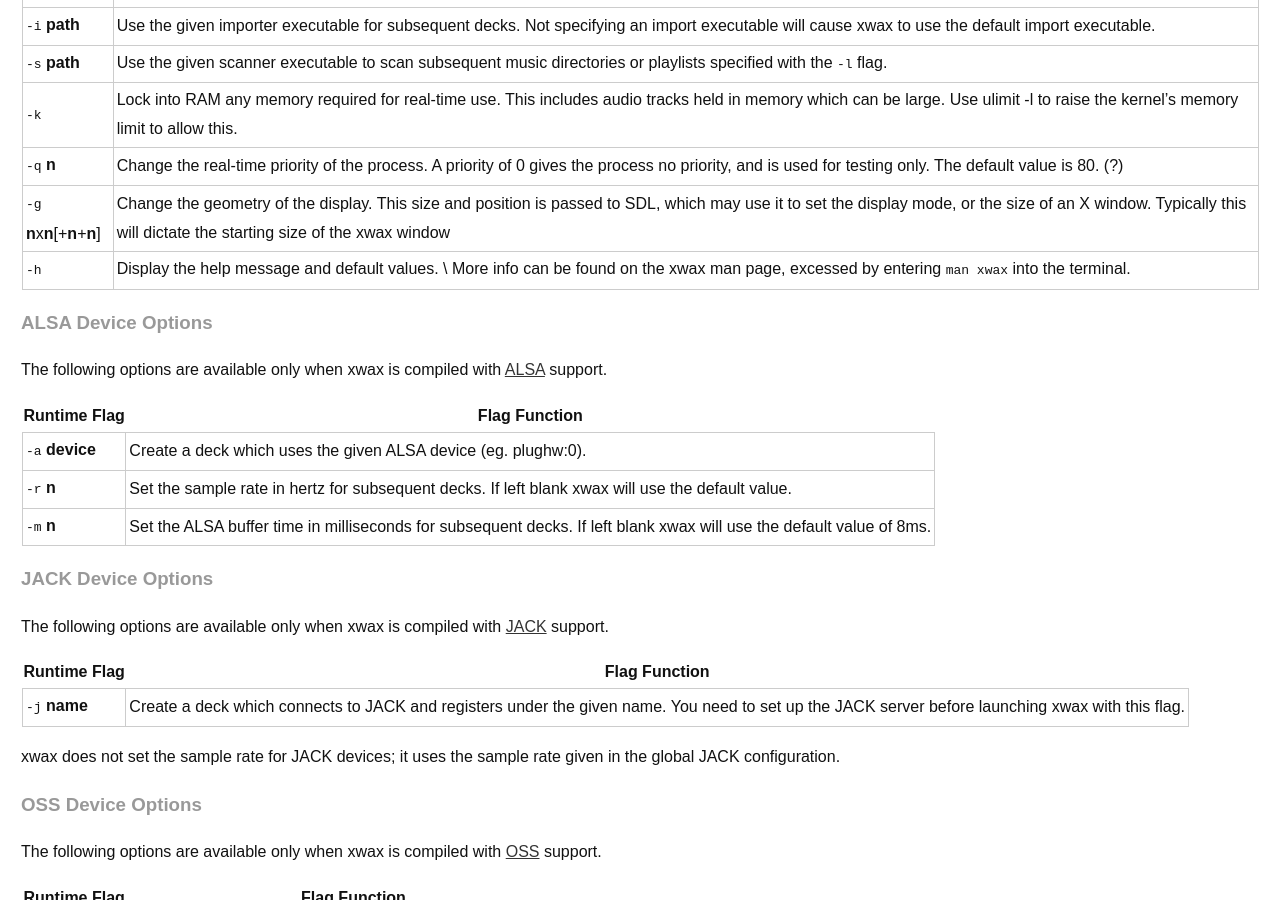
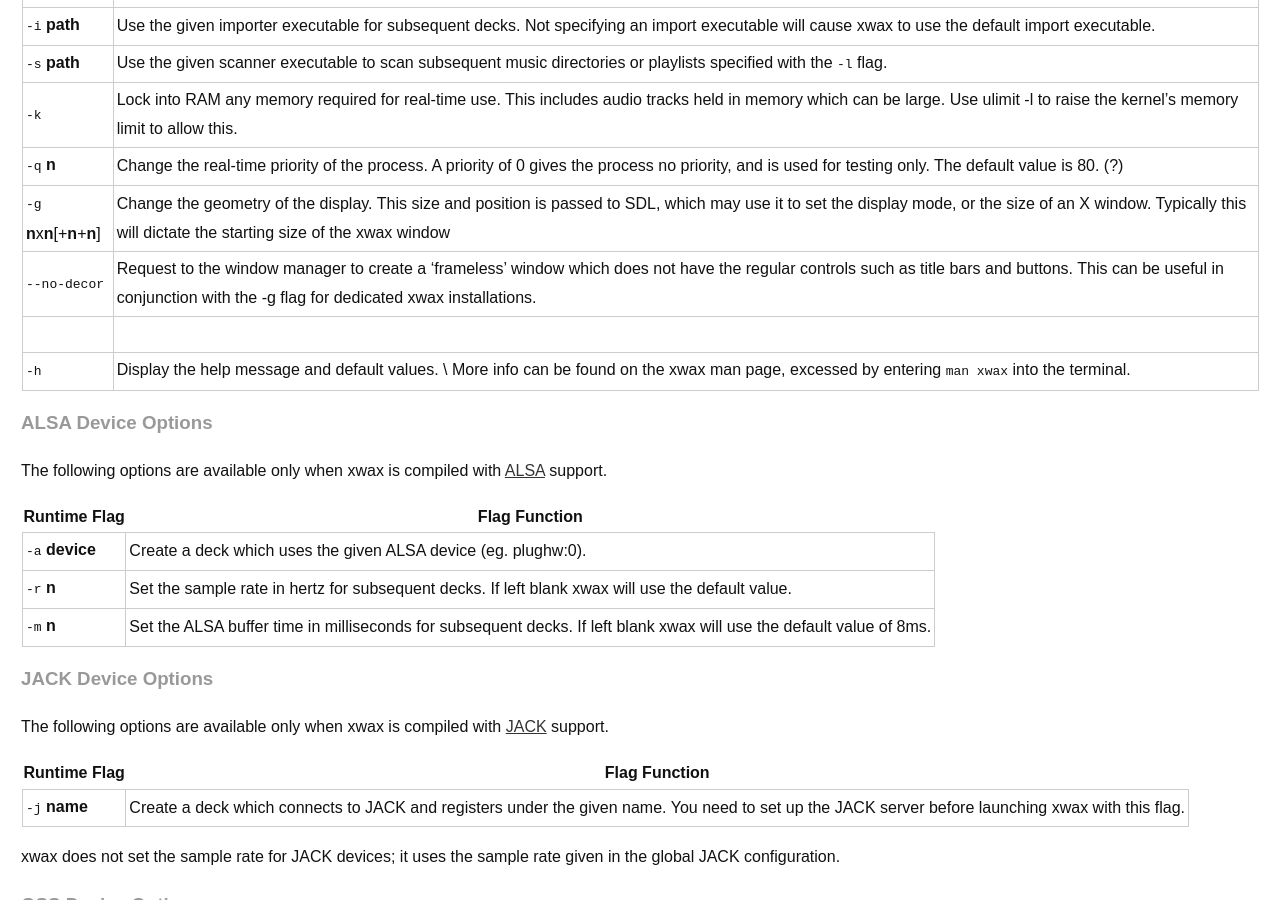
Before and after one commit to xwax/xwax.github.io, a Jekyll site: the page built from writing_your_start-up_command.md, in a window 1280 px wide and 900 px high, scrolled down 884 px. Built offline with Jekyll 4.4.1, drawn with Linux system fonts in a browser that asks for light colours.

Commit message:
Add explanation of --no-decor option

```diff
--- a/writing_your_start-up_command.md
+++ b/writing_your_start-up_command.md
@@ -24,6 +24,8 @@
 | `-k`                           | Lock  into RAM any memory required for real-time use.  This includes audio tracks held in memory which can be large.  Use ulimit -l to raise the kernel's memory limit to allow this.                                                                                                                                                                                                            |
 | `-q` __n__                     | Change the real-time priority of the process. A priority of 0 gives the process no priority, and is used for testing only. The default value is 80. (?)                                                                                                                                                                                                                                          |
 | `-g` **n**x**n**[+**n**+**n**] | Change the geometry of the display. This size and position is passed to SDL, which may use it to set the display mode, or the size of an X window. Typically this will dictate the starting size of the xwax window                                                                                                                                                                              |
+| `--no-decor`                   | Request to the window manager to create a 'frameless' window which does not have the regular controls such as title bars and buttons. This can be useful in conjunction with the -g flag for dedicated xwax installations.
+|
 | `-h`                           | Display the help message and default values. \\ More info can be found on the xwax man page, excessed by entering `man xwax` into the terminal.                                                                                                                                                                                                                                                  |
 
 ### ALSA Device Options
```
